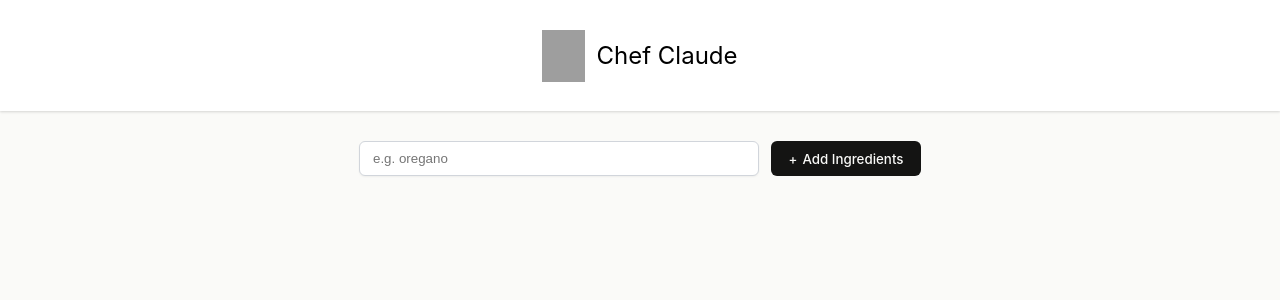
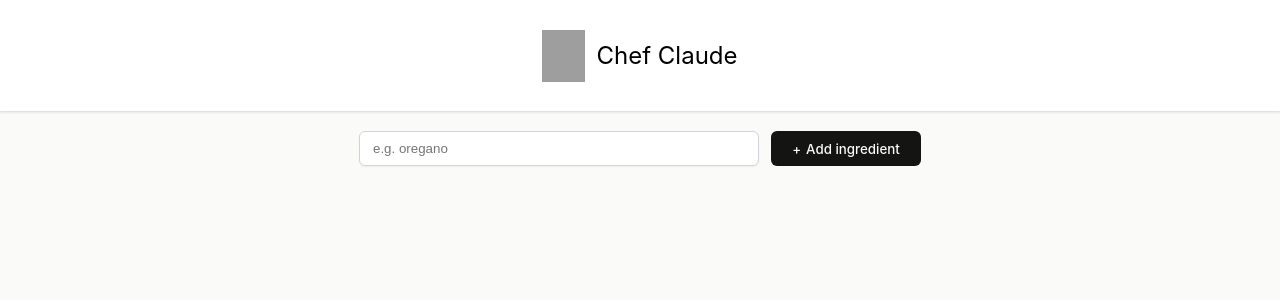
Before and after one commit to ebenamoafo2/Chef-claude-app, a React (Vite) app: page / in a window 1280 px wide. Shown: the top 300 px of the page. Built offline with nearby package versions, Linux system fonts and the light colour scheme; grey boxes are pictures that could not be loaded.

Commit message:
fix: close handleSubmit function and return component properly
- Moved return statement out of handleSubmit function
- Ensured form submission updates state without breaking component
- Added comments for clarity

```diff
--- a/src/App.css
+++ b/src/App.css
@@ -1,11 +1,11 @@
 * {
-    box-sizing: border-box;
+ box-sizing: border-box;
 }
 
 body {
-    margin: 0;
-    font-family: Inter, sans-serif;
-    background-color: #FAFAF8;
+  margin: 0;
+  font-family: Inter, sans-serif;
+  background-color: #FAFAF8;
 }
 
 .navbar-header {
@@ -17,6 +17,7 @@
   box-shadow: 0px 1px 3px 0px rgba(0, 0, 0, 0.10), 0px 1px 2px 0px rgba(0, 0, 0, 0.06);
   gap: 11px;
    background-color: white;
+   margin-bottom : 20px;
 }
 
 .navbar-header > img{
@@ -41,7 +42,7 @@
 }
 
 .add-ingredient-form > input {
-border-radius: 6px;
+  border-radius: 6px;
   border: 1px solid #D1D5DB;
   padding: 9px 13px;
   box-shadow: 0px 1px 2px 0px rgba(0, 0, 0, 0.05);
--- a/src/components/Main.jsx
+++ b/src/components/Main.jsx
@@ -1,14 +1,42 @@
+import { useState } from 'react'
+
 
 
 export default function Main() {
 
+    const [ingredients, setIngredients] = useState([])
+
+    // Map over the ingredients array to create <li> elements for each ingredient
+    const ingredientsListItems = ingredients.map(ingredient => (
+        <li key={ingredient}>{ingredient}</li>
+    ))
+
+     // Function to handle form submission
+    function handleSubmit(event) {
+        event.preventDefault() //Stop page reload
+        const formData = new FormData(event.currentTarget)
+
+        // Get the value of the input with name="ingredient"
+        const newIngredient = formData.get("ingredient")
+
+        // Update state: add the new ingredient to the array
+        setIngredients(prevIngredients => [...prevIngredients, newIngredient])
+    }
 
     return (
-        <section>
-            <form className="add-ingredient-form">
-                <input type="text" placeholder="e.g. oregano" aria-label="Add ingredient" name ='ingredient'/>
-                <button>Add Ingredients</button>
+        <main>
+            <form onSubmit={handleSubmit} className="add-ingredient-form">
+                <input
+                    type="text"
+                    placeholder="e.g. oregano"
+                    aria-label="Add ingredient"
+                    name="ingredient"
+                />
+                <button>Add ingredient</button>
             </form>
-        </section>
+            <ul>
+                {ingredientsListItems}
+            </ul>
+        </main>
     )
 }
```
Also changed, not shown: 1 other file (tests, documents, lock files or other folders).
